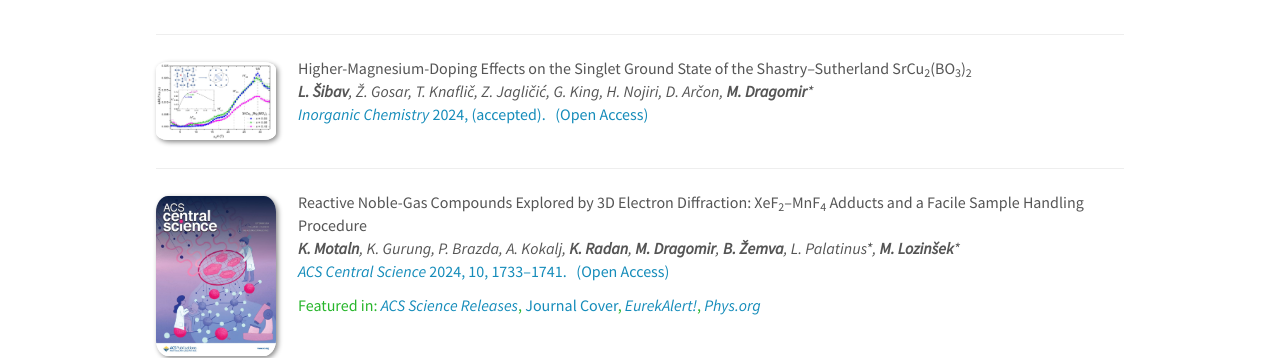
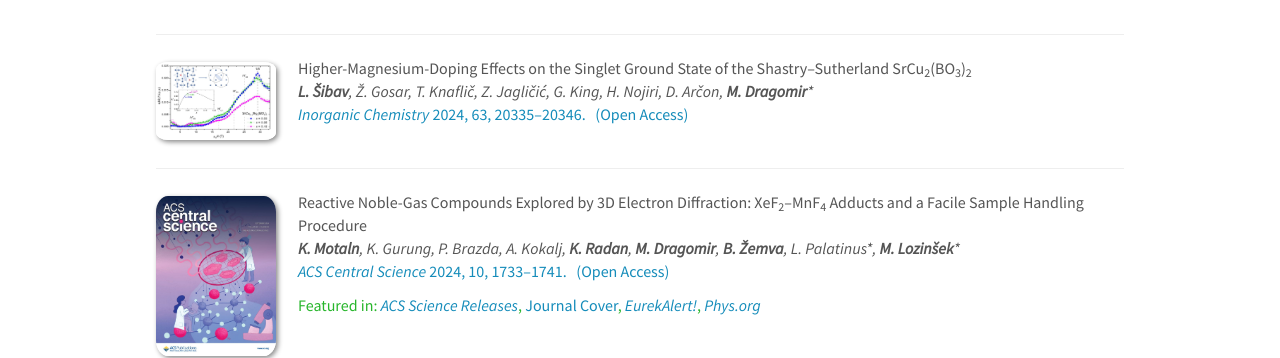
Before and after one commit to eccl-jsi/eccl-jsi.github.io, a Jekyll site: the page built from _pages/publications.md, in a window 1280 px wide and 900 px high, scrolled down 1914 px. Shown: the part 156-514 px from the top of the window. Built offline with Jekyll 4.4.1, drawn with Linux system fonts in a browser that asks for light colours; nearby versions of some CDN libraries.

Commit message:
Update publist.yml

```diff
--- a/_data/publist.yml
+++ b/_data/publist.yml
@@ -15,7 +15,7 @@
   highlight: 0
   image: IC2024-TOC.jpg
   link:
-    display: "<i>Inorganic Chemistry</i> 2024, (accepted). &nbsp;&nbsp;(Open Access)"
+    display: "<i>Inorganic Chemistry</i> 2024, 63, 20335–20346. &nbsp;&nbsp;(Open Access)"
     url: "https://doi.org/10.1021/acs.inorgchem.4c02398"
   title: "Higher-Magnesium-Doping Effects on the Singlet Ground State of the Shastry–Sutherland SrCu<sub>2</sub>(BO<sub>3</sub>)<sub>2</sub>"
 -
```
